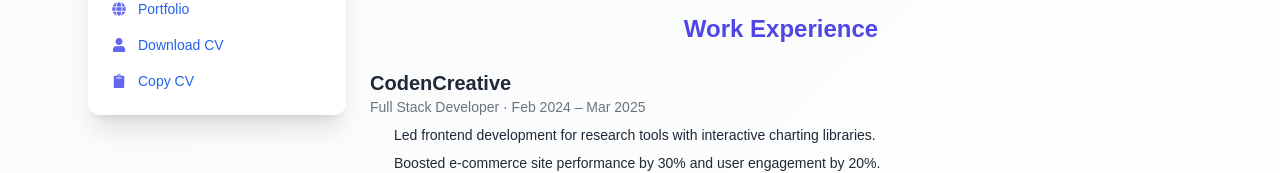
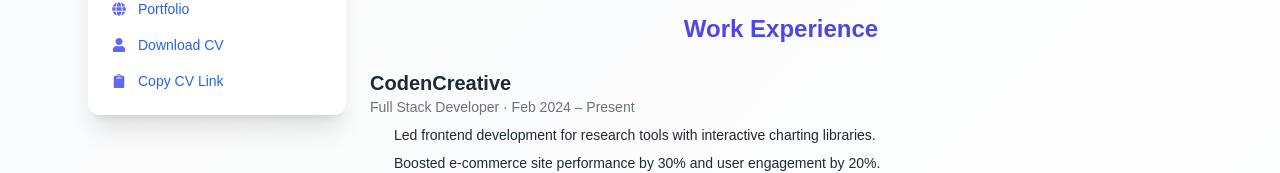
Before and after one commit to aditya74841/my_portfolio, a React (Create React App) app: page /cv in a window 1280 px wide. Shown: the part 321-494 px from the top of the page. Built offline with nearby package versions, Linux system fonts and the light colour scheme.

Commit message:
Updated some text

```diff
--- a/src/components/header/CTA.jsx
+++ b/src/components/header/CTA.jsx
@@ -5,7 +5,7 @@
     return (
         <div className="cta">
             <a href="#contact" className="btn">Let's Talk</a>
-            <Link to="/cv" className="btn btn-primary">My CV</Link>
+            <Link to="/cv" className="btn btn-primary">Digital Resume</Link>
         </div>
     )
 }
--- a/src/components/resume/Resume.jsx
+++ b/src/components/resume/Resume.jsx
@@ -11,6 +11,7 @@
 import SEO from "../../SEO";
 import { FaClipboard } from "react-icons/fa"; // Add this with your other imports
 import { toast } from "react-hot-toast"; // Optional, if you're using toast for feedback
+// import ME from '../../assets/me.jpg';
 
 const Resume = () => {
   return (
@@ -25,7 +26,10 @@
         <div className="max-w-6xl mx-auto grid grid-cols-1 md:grid-cols-4 gap-6 p-6">
           {/* Sidebar */}
           <aside className="md:col-span-1 bg-white shadow-xl rounded-xl p-6 border border-gray-200 md:sticky md:top-6 h-fit">
+            {/* <img src={ME} alt="Aditya Ranjan" className="w-24 h-24 rounded-full mx-auto mb-2" /> */}
             <div className="text-center">
+
+
               <h1 className="text-4xl font-bold mb-1 text-gray-900">
                 Aditya Ranjan
               </h1>
@@ -94,7 +98,7 @@
               >
                 <FaClipboard className="mr-3 text-indigo-500" />
                 <span className="text-blue-600 hover:underline">
-                  Copy CV
+                  Copy CV Link
                 </span>
               </p>
             </div>
@@ -124,7 +128,7 @@
               <div className="mb-6">
                 <h3 className="text-xl font-bold">CodenCreative</h3>
                 <p className="text-sm text-gray-500 mb-2">
-                  Full Stack Developer · Feb 2024 – Mar 2025
+                  Full Stack Developer · Feb 2024 – Present
                 </p>
                 <ul className="list-disc ml-6 space-y-2 text-sm">
                   <li>
```
